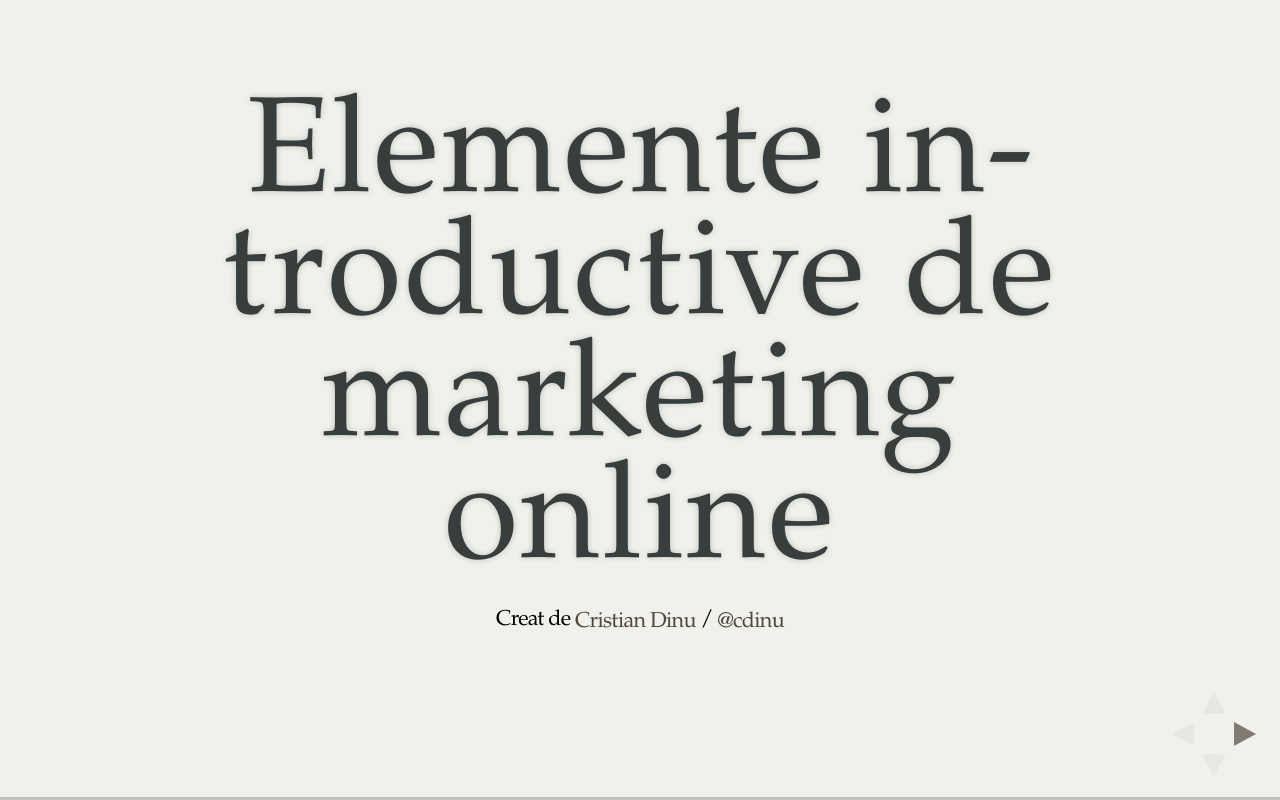
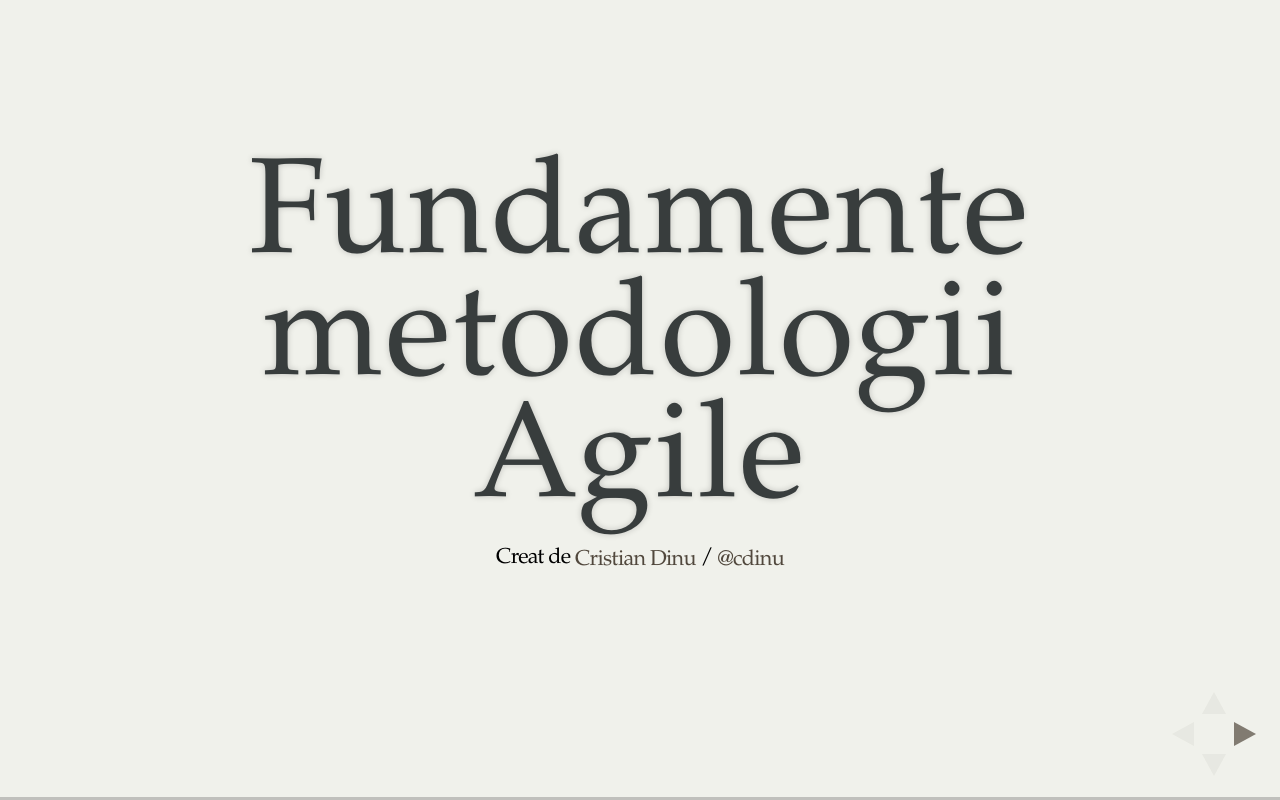
Before and after one commit to cdinu/exec-edu-fundamente-agile-bucuresti-2014-04, a website: page index.html in a window 1280 px wide. Drawn offline with Linux system fonts and the light colour scheme.

Commit message:
Changed bad title

```diff
--- a/index.html
+++ b/index.html
@@ -33,7 +33,7 @@
       <!-- Any section element inside of this container is displayed as a slide -->
       <div class="slides">
         <section>
-          <h1>Elemente introductive de marketing online</h1>
+          <h1>Fundamente metodologii Agile</h1>
           <h3></h3>
           <p>
             <small>Creat de <a href="http://dnu.cc">Cristian Dinu</a> / <a href="http://twitter.com/cdinu">@cdinu</a></small>
```
